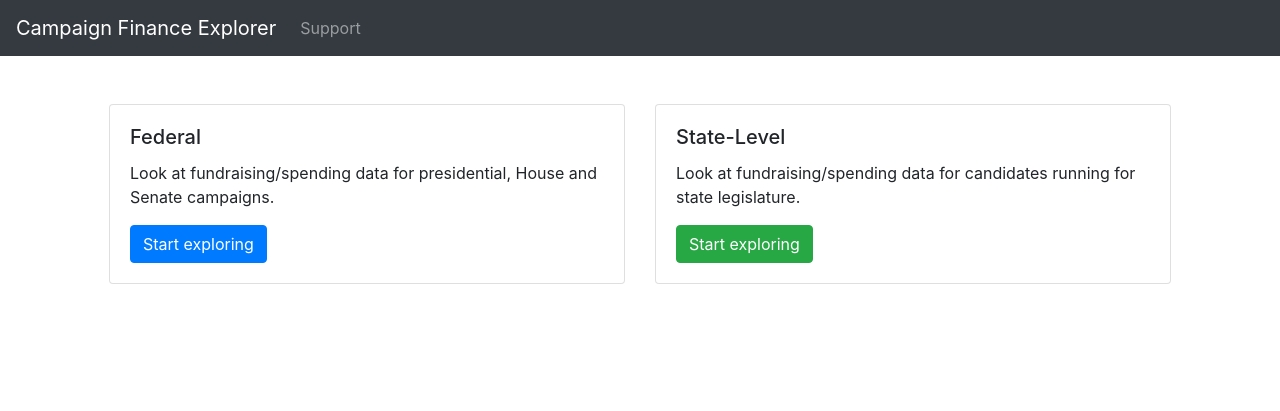
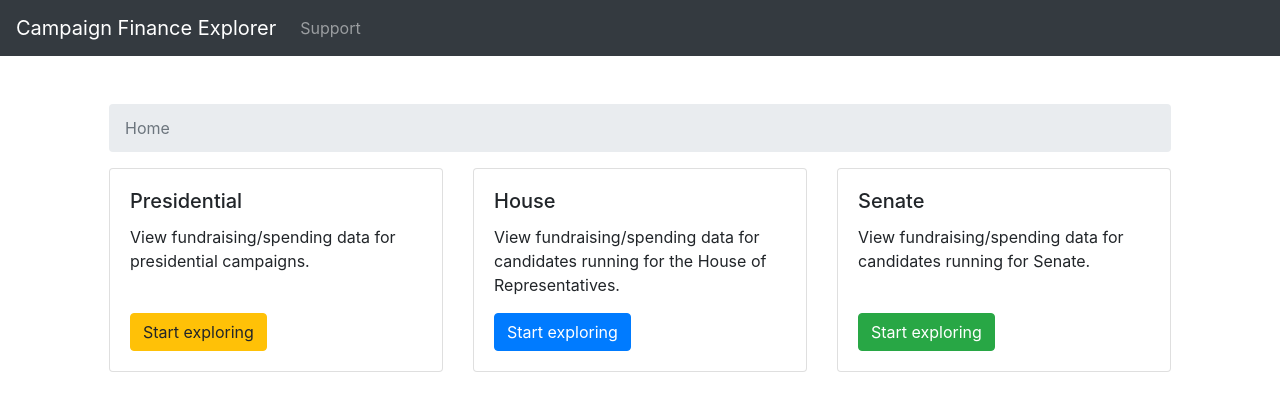
Before and after one commit to syoon123/campaign-finance-explorer, a Flask app: page / in a window 1280 px wide. Shown: the top 411 px of the page. Run offline with Flask 2, Linux system fonts and the light colour scheme; some libraries are stand-ins or nearby versions.

Commit message:
update templates

```diff
--- a/app.py
+++ b/app.py
@@ -5,11 +5,9 @@ app = Flask(__name__)
 def index():
     return render_template('index.html')
 
-@app.route('/campaign_finance_data/<state>', methods=['GET'])
-def campaign_finance_data(state):
-    state = state
-    return render_template('campaign_finance_data.html', state=state)
-
+@app.route('/presidential/')
+def presidential():
+    return render_template('presidential.html')
 
 if __name__ == '__main__':
     app.run()
--- a/templates/index.html
+++ b/templates/index.html
@@ -2,27 +2,39 @@
 
 {% block content %}
 <div id="page-wrapper">
-  <div class="selector">
-    <div class="row">
-      <div class="col-sm-6">
+  <nav aria-label="breadcrumb">
+      <ol class="breadcrumb">
+	<li class="breadcrumb-item active" aria-current="page">Home</li>
+      </ol>
+  </nav>
+
+  <div class="card-deck">
     <div class="card">
       <div class="card-body">
-            <h5 class="card-title">Federal</h5>
-            <p class="card-text">Look at fundraising/spending data for presidential, House and Senate campaigns.</p>
+        <h5 class="card-title">Presidential</h5>
+        <p class="card-text">View fundraising/spending data for presidential campaigns.</p>
+	<br>
+        <a href="{{ url_for('presidential') }}" class="btn btn-warning">Start exploring</a>
+      </div>
+    </div>
+
+    <div class="card">
+      <div class="card-body">
+        <h5 class="card-title">House</h5>
+        <p class="card-text">View fundraising/spending data for candidates running for the House of Representatives.</p>
         <a href="#" class="btn btn-primary">Start exploring</a>
       </div>
     </div>
-      </div>
-      <div class="col-sm-6">
+
     <div class="card">
       <div class="card-body">
-            <h5 class="card-title">State-Level</h5>
-            <p class="card-text">Look at fundraising/spending data for candidates running for state legislature.</p>
+        <h5 class="card-title">Senate</h5>
+        <p class="card-text">View fundraising/spending data for candidates running for Senate.</p>
+	<br>
         <a href="#" class="btn btn-success">Start exploring</a>
       </div>
     </div>
-      </div>
-    </div>
+
   </div>
 </div>
 {% endblock %}
```
Also changed, not shown: index.html (deleted, +0 -28 lines), templates/campaign_finance_data.html (deleted, +0 -16 lines), templates/presidential.html (added, +12 -0 lines). Lines whose indentation alone changed are shown as unchanged.
